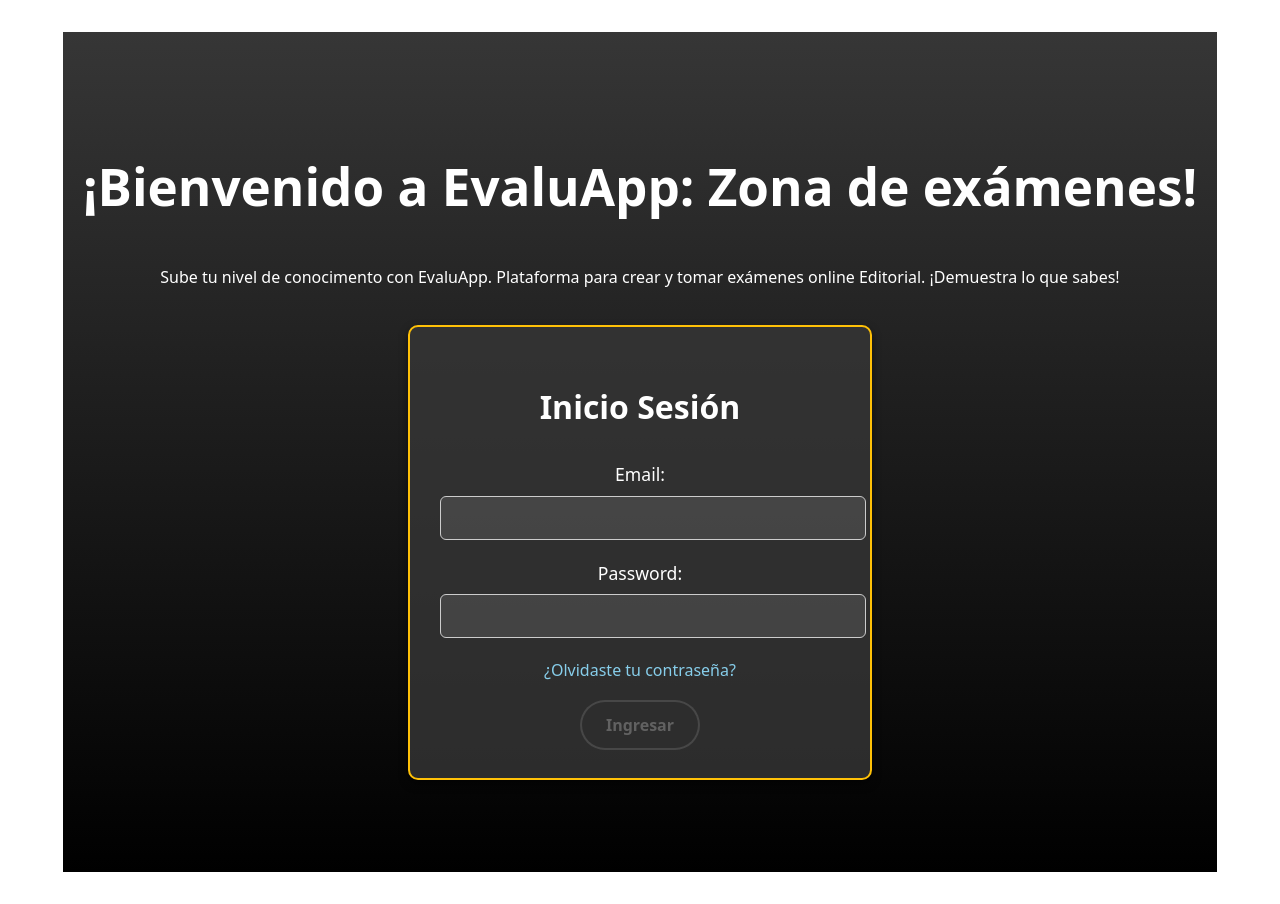
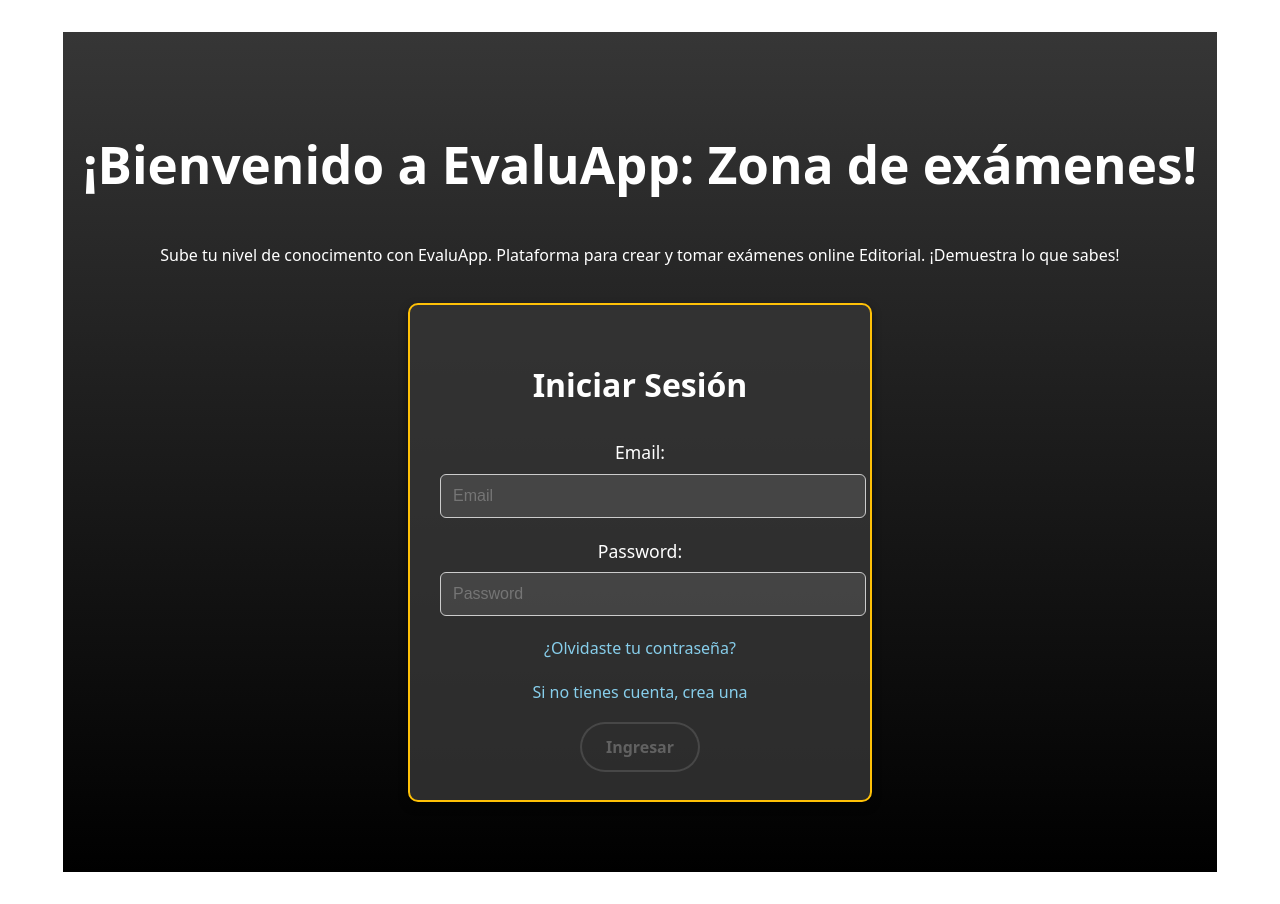
Before and after one commit to Mar-Vin1926/Login-Proyecto, a React (Vite) app: page / in a window 1280 px wide. Built offline with nearby package versions, Linux system fonts and the light colour scheme.

Commit message:
Se modificó el h2 d Inicio de Sesión. Se agregó un a para enlazar la opción de crear cuenta: Si no tienes cuenta, crea una

```diff
--- a/src/Components/LoginForm.jsx
+++ b/src/Components/LoginForm.jsx
@@ -18,7 +18,7 @@
             <h1>¡Bienvenido a EvaluApp: Zona de exámenes!</h1>
             <p>Sube tu nivel de conocimento con EvaluApp. Plataforma para crear y tomar exámenes online Editorial. ¡Demuestra lo que sabes!</p>
             <div className="login-form">
-                <h2>Inicio Sesión</h2>
+                <h2>Iniciar Sesión</h2>
                 <form onSubmit={handleSubmit}>
                     <div className="form-group">
                         <label htmlFor="email">Email:</label>
@@ -27,6 +27,7 @@
                             id="email"
                             value={email}
                             onChange={(event) => setEmail(event.target.value)}
+                            placeholder="Email"
                         />
                             </div>
                             <div className="form-group">
@@ -36,9 +37,11 @@
                                     id="password"
                                     value={password}
                                     onChange={(event) => setPassword(event.target.value)}
+                                    placeholder="Password"
                                 />
                             </div>
                             <a href="/forgot-password">¿Olvidaste tu contraseña?</a>
+                            <a href="">Si no tienes cuenta, crea una</a>
                             <Button type="submit">Ingresar</Button> {/* Usa el componente Button */}
                         </form>
                     </div>
```
